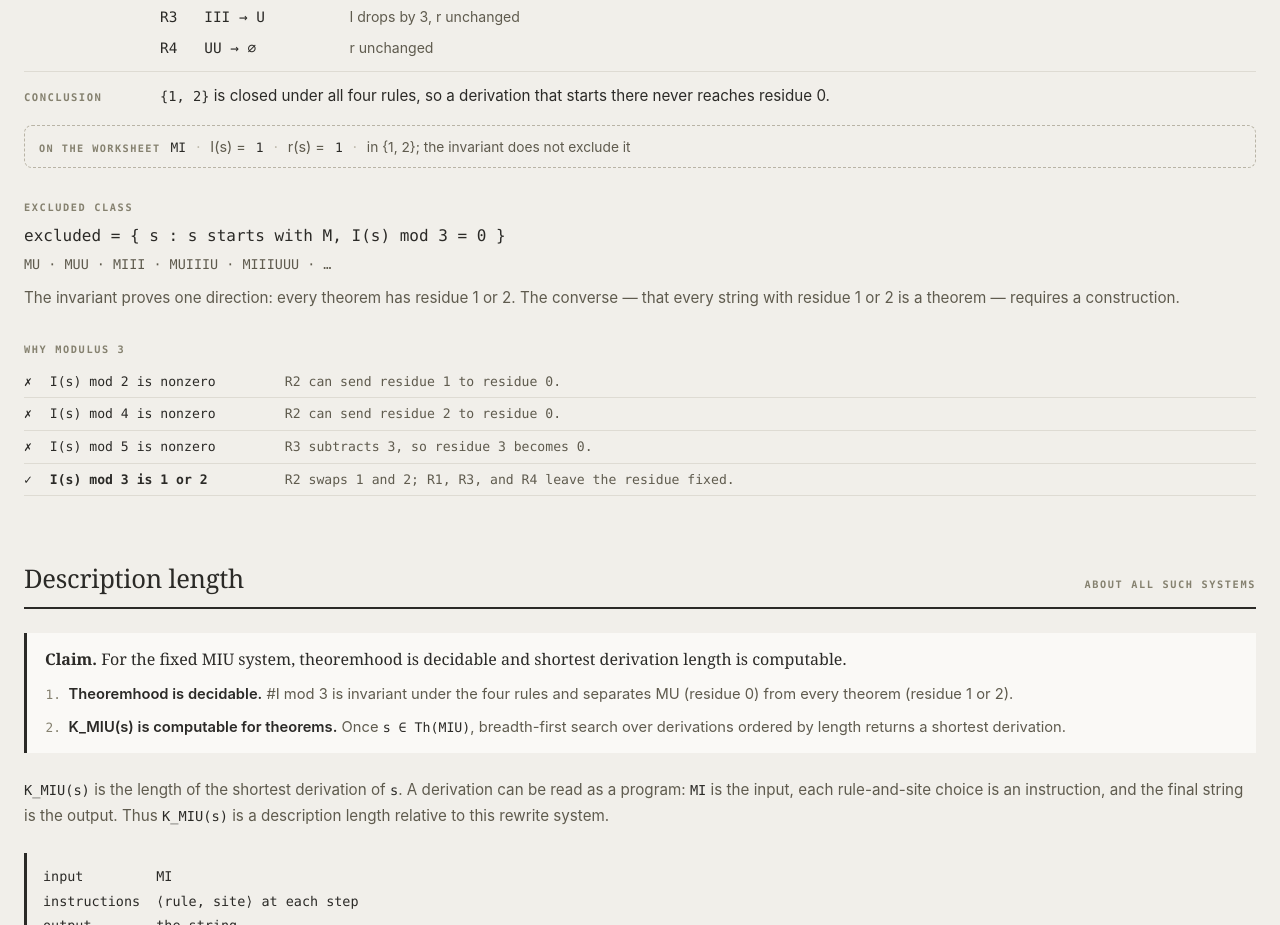
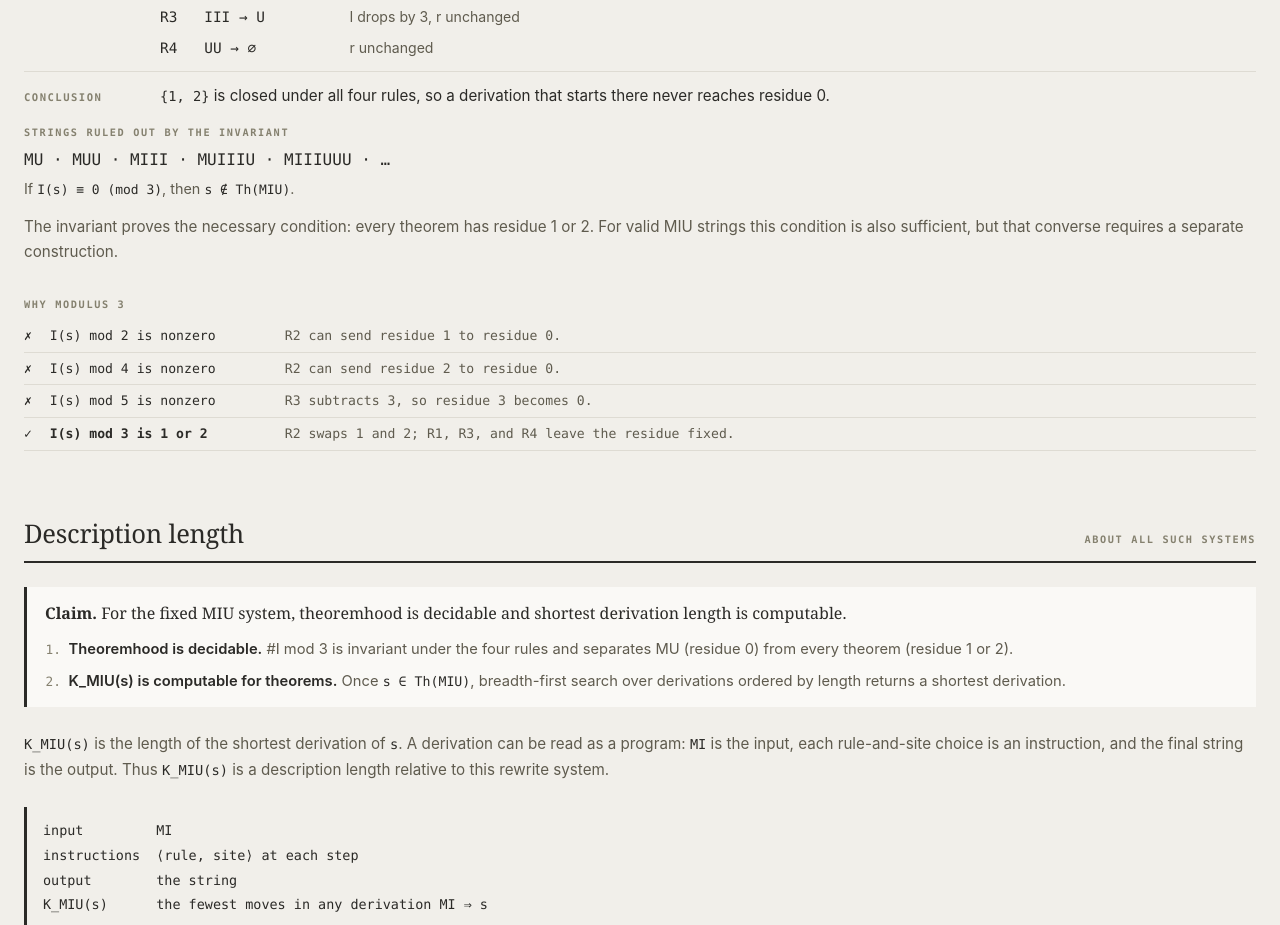
Before and after one commit to nemilentsau/strange-loops-lab, a SvelteKit app: page / in a window 1280 px wide. Shown: the part 1220-2145 px from the top of the page. Built offline with nearby package versions, Linux system fonts and the light colour scheme.

Commit message:
Refine MIU invariant panel copy and layout

```diff
--- a/src/app.css
+++ b/src/app.css
@@ -1028,64 +1028,25 @@ select {
 	color: var(--muted);
 }
 
-/* The live readout: the one computed value, in the computed register (dashed),
- * set apart from the static proof. Its job is to classify the worksheet's
- * current string against the invariant — every derived string lands in {1,2}. */
-.inv-live {
-	margin: 0 0 var(--space-xl);
-	padding: 10px 14px;
-	border: 1px dashed var(--line-strong);
-	border-radius: var(--radius);
-	display: flex;
-	flex-wrap: wrap;
-	align-items: baseline;
-	gap: 6px 10px;
-	font-size: 0.9rem;
-	color: var(--muted);
-	overflow-wrap: anywhere;
-}
-
-.inv-live__label {
-	font-family: var(--mono);
-	font-size: 0.64rem;
-	font-weight: 700;
-	letter-spacing: 0.14em;
-	text-transform: uppercase;
-	color: var(--faint);
-}
-
-.inv-live__sep {
-	color: var(--line-strong);
-}
-
-.inv-live__verdict {
-	font-family: var(--sans);
-	font-size: 0.86rem;
-	color: var(--muted);
-}
-
-.inv-live__verdict--out {
-	font-weight: 700;
-}
-
 .nontheorems {
 	margin: 0 0 var(--space-xl);
 }
 
 .nontheorems__def {
-	margin: 0 0 6px;
-	color: var(--ink);
-	font-family: var(--mono);
-	font-size: 1rem;
+	margin: 4px 0 14px;
+	color: var(--muted);
+	font-size: 0.9rem;
 	line-height: 1.6;
 	overflow-wrap: anywhere;
 }
 
 .nontheorems__list {
-	margin: 0 0 10px;
-	color: var(--muted);
+	margin: 0;
+	color: var(--ink);
 	font-family: var(--mono);
-	font-size: 0.84rem;
+	font-size: 1rem;
+	line-height: 1.55;
+	overflow-wrap: anywhere;
 }
 
 .nontheorems__note {
--- a/src/lib/components/miu/MiuInvariant.svelte
+++ b/src/lib/components/miu/MiuInvariant.svelte
@@ -1,17 +1,9 @@
 <script lang="ts">
-	import { countI } from '$lib/miu/invariants';
-
 	/**
 	 * Movement 2 — why some strings are not theorems. Result first (MU is
 	 * unreachable), then the invariant that certifies it: a displayed induction,
 	 * the residue class it excludes, and why modulus 3 specifically.
 	 */
-	let { currentString }: { currentString: string } = $props();
-
-	const modulus = 3;
-	const currentICount = $derived(countI(currentString));
-	const currentResidue = $derived(currentICount % modulus);
-
 	// Candidates of the same form that fail: even moduli die to doubling, odd
 	// moduli other than 3 die to minus-three, and only mod 3 survives both.
 	const CANDIDATES = [
@@ -69,24 +61,17 @@
 	</div>
 </div>
 
-<p class="inv-live">
-	<span class="inv-live__label">on the worksheet</span>
-	<span class="m">{currentString}</span>
-	<span class="inv-live__sep">&middot;</span> I(s) = <span class="m">{currentICount}</span>
-	<span class="inv-live__sep">&middot;</span> r(s) = <span class="m">{currentResidue}</span>
-	<span class="inv-live__sep">&middot;</span>
-	<span class="inv-live__verdict" class:inv-live__verdict--out={currentResidue === 0}>
-		{currentResidue === 0 ? 'residue 0 — excluded' : 'in {1, 2}; the invariant does not exclude it'}
-	</span>
-</p>
-
 <div class="nontheorems">
-	<p class="worksheet__label">Excluded class</p>
-	<p class="nontheorems__def">excluded = { '{' } s : s starts with M, I(s) mod 3 = 0 { '}' }</p>
+	<p class="worksheet__label">Strings ruled out by the invariant</p>
 	<p class="nontheorems__list">MU · MUU · MIII · MUIIIU · MIIIUUU · …</p>
+	<p class="nontheorems__def">
+		If <span class="m">I(s) &equiv; 0 (mod 3)</span>, then
+		<span class="m">s &notin; Th(MIU)</span>.
+	</p>
 	<p class="nontheorems__note">
-		The invariant proves one direction: every theorem has residue 1 or 2. The converse — that
-		every string with residue 1 or 2 is a theorem — requires a construction.
+		The invariant proves the necessary condition: every theorem has residue 1 or 2. For valid
+		MIU strings this condition is also sufficient, but that converse requires a separate
+		construction.
 	</p>
 </div>
 
--- a/src/routes/+page.svelte
+++ b/src/routes/+page.svelte
@@ -162,7 +162,7 @@
 		For <span class="m">MU</span>, the certificate is the count of <b>I</b>'s modulo 3.
 	</p>
 
-	<MiuInvariant {currentString} />
+	<MiuInvariant />
 </section>
 
 <section class="movement">
```
